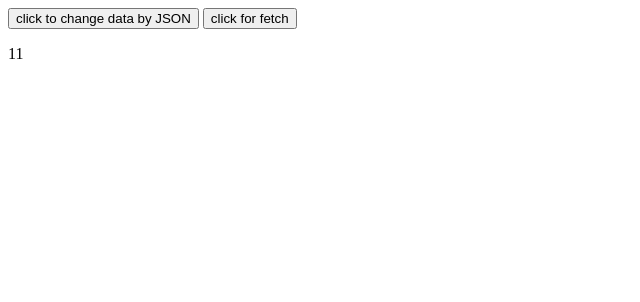
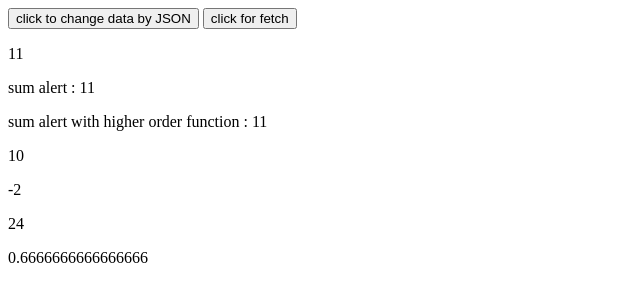
Before and after one commit to FaridFarahmandf/JSON-HigherOrderFunction, a plain HTML site: page index.html in a window 1280 px wide. Shown: the whole page, without its empty margins (0-640 px from the left). Drawn offline with Linux system fonts and the light colour scheme.

Commit message:
adding higher order functin : operation

```diff
--- a/index.html
+++ b/index.html
@@ -69,6 +69,48 @@
         }
         const newSum = sum(5,6)
         document.getElementById('p1').innerHTML = newSum();
+
+        function sumAlert(a , b){
+            const result = a + b
+            alert (`sum alert : ${result}`)
+            return `sum alert : ${result}`
+        }
+        function sumAlertHOC(a,b){
+           return function(){
+                const result = a + b
+                alert(`sum alert with higher order function : ${result}`)
+                return `sum alert with higher order function : ${result}`
+           }
+        }
+        document.getElementById('p2').innerHTML = sumAlert(5,6)
+        document.getElementById('p3').innerHTML = sumAlertHOC(5,6)() ;
+        function operator(a,b) {
+            return function(op) {
+                switch(op) {
+                    case "+" :
+                        return a + b ;
+                        break ;
+                    case "-" :
+                        return a - b ;
+                        break ;
+                    case "*" :
+                        return a * b ;
+                        break ;
+                    case "/" :
+                        return a / b ;
+                        break ;
+                    default :
+                        return "error"
+                }
+            }
+        }
+        let op = operator(4,6) ;
+        document.getElementById('p4').innerHTML = op('+')
+        document.getElementById('p5').innerHTML = op('-')
+        document.getElementById('p6').innerHTML = op('*')
+        document.getElementById('p7').innerHTML = op('/')
+
+
     </script>
 </body>
 </html>
```
